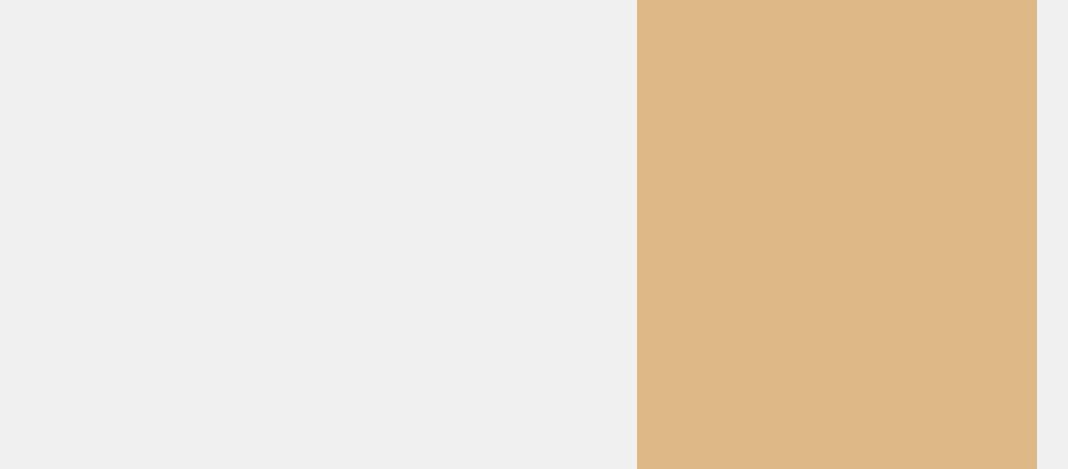
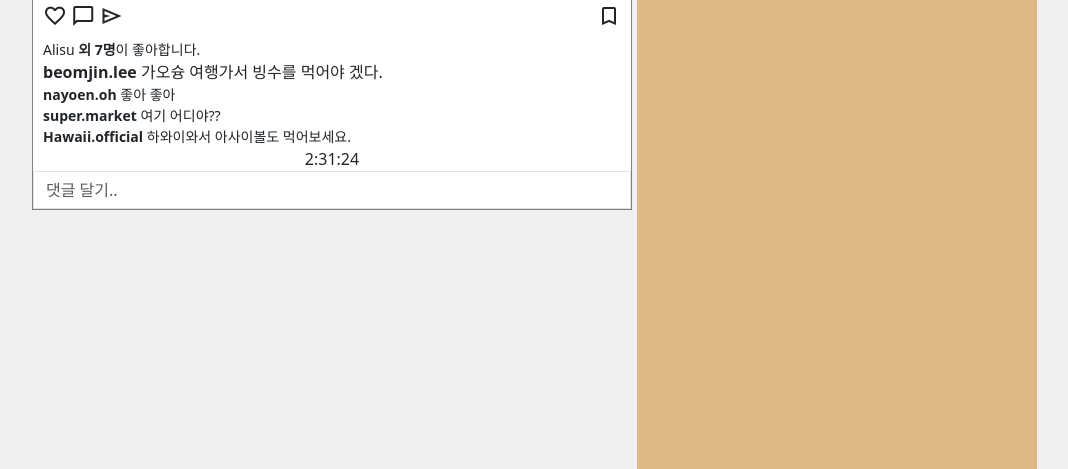
Before and after one commit to BluCircle/Jinstagram, a Django app: page /sub/ in a window 1280 px wide. Shown: the part 585-1054 px from the top of the page, without its empty margins (183-1251 px from the left). Run offline with Django 5.2, Linux system fonts and the light colour scheme.

Commit message:
second commit

```diff
--- a/templates/Jinstagram/main.html
+++ b/templates/Jinstagram/main.html
@@ -6,8 +6,8 @@
     <title>Bootstrap demo</title>
     <link href="https://cdn.jsdelivr.net/npm/bootstrap@5.3.1/dist/css/bootstrap.min.css" rel="stylesheet" integrity="sha384-4bw+/aepP/YC94hEpVNVgiZdgIC5+VKNBQNGCHeKRQN+PtmoHDEXuppvnDJzQIu9" crossorigin="anonymous">
     <link href="https://fonts.googleapis.com/icon?family=Material+Icons|Material+Icons+Outlined|Material+Symbols+Outlined" rel="stylesheet">
-
-    <!-- <style>
+    <!-- <link rel="stylesheet" href="style_1.css">  -->
+    <style>
     .box {
         width: 70px;
         height: 70px;
@@ -20,9 +20,8 @@
         height: 100%;
         object-fit: cover;
     }
-    </style> -->
+    </style>
 
-    <link rel="stylesheet" href="style.css">
 
   </head>
 
@@ -55,15 +54,37 @@
     <div style="display: flex; flex-direction: row; text-align: center; justify-content: center; padding-top: 54px; background-color: rgb(240, 240, 240);">
       <div style="width: 600px ;height: 1000px;margin-right: 250px;">
         <div style="border: solid 1px gray; background-color: white;">
-          <div>
-            <div class="box" >
+          <div style="display: flex; flex-direction: row; align-items: center; margin-left: 10px;margin-top: 5px;margin-bottom: 5px;">
+            <div class="box">
             <img class="profile" src="http://appdata.hungryapp.co.kr/data_file/data_img_m/201911/M157512113124907113.jpg/hungryapp/resize/500">
             </div>
+            <div> beomjin.lee </div>
          </div>
-          <div> beomjin.lee </div>
-          <div> 아이콘 집합 </div>
-          <div> 댓글들 </div>
-          <div> 댓글입력창 </div>
+
+          <img style="width: 100%;height: 100% ;object-fit: cover;" src="https://img.siksinhot.com/place/1487558798793731.jpg?w=307&h=300&c=Y">
+
+          <div style="display: flex; flex-direction: row;justify-content: space-between;"> <!--아이콘 집합 -->
+            <div style="margin: 5px 10px;"> <!-- haert, reply, send   ~~   book-->
+            <span class="material-symbols-outlined"> favorite </span>
+            <span class="material-symbols-outlined"> chat_bubble </span>
+            <span class="material-symbols-outlined"> send        </span>
+            </div>
+            <div style="margin: 5px 10px;">
+              <span class="material-symbols-outlined"> bookmark </span>
+            </div>
+          </div>
+          <div style="text-align: left;font-size: 14px;margin-left: 10px;"> Alisu <b>외 7명</b>이 좋아합니다. </div>
+          <div style="text-align: left;font-size: 16px;margin-left: 10px;"> <b>beomjin.lee</b> 가오슝 여행가서 빙수를 먹어야 겠다. </div>
+
+          <div style="text-align: left;font-size: 14px;margin-left: 10px;"> <b>nayoen.oh</b> 좋아 좋아 </div>
+          <div style="text-align: left;font-size: 14px;margin-left: 10px;"> <b>super.market</b> 여기 어디야?? </div>
+          <div style="text-align: left;font-size: 14px;margin-left: 10px;"> <b>Hawaii.official</b> 하와이와서 아사이볼도 먹어보세요. </div>
+
+          <div> 2:31:24</div>
+
+          <div>
+            <input type="text" class="form-control" style="box-shadow: none; border-radius: 0;" id="exampleFormControlInput1" placeholder="댓글 달기..">
+          </div>
         </div>
       </div>
 
```
Also changed, not shown: templates/Jinstagram/style_1.css (renamed from templates/Jinstagram/style.css).
